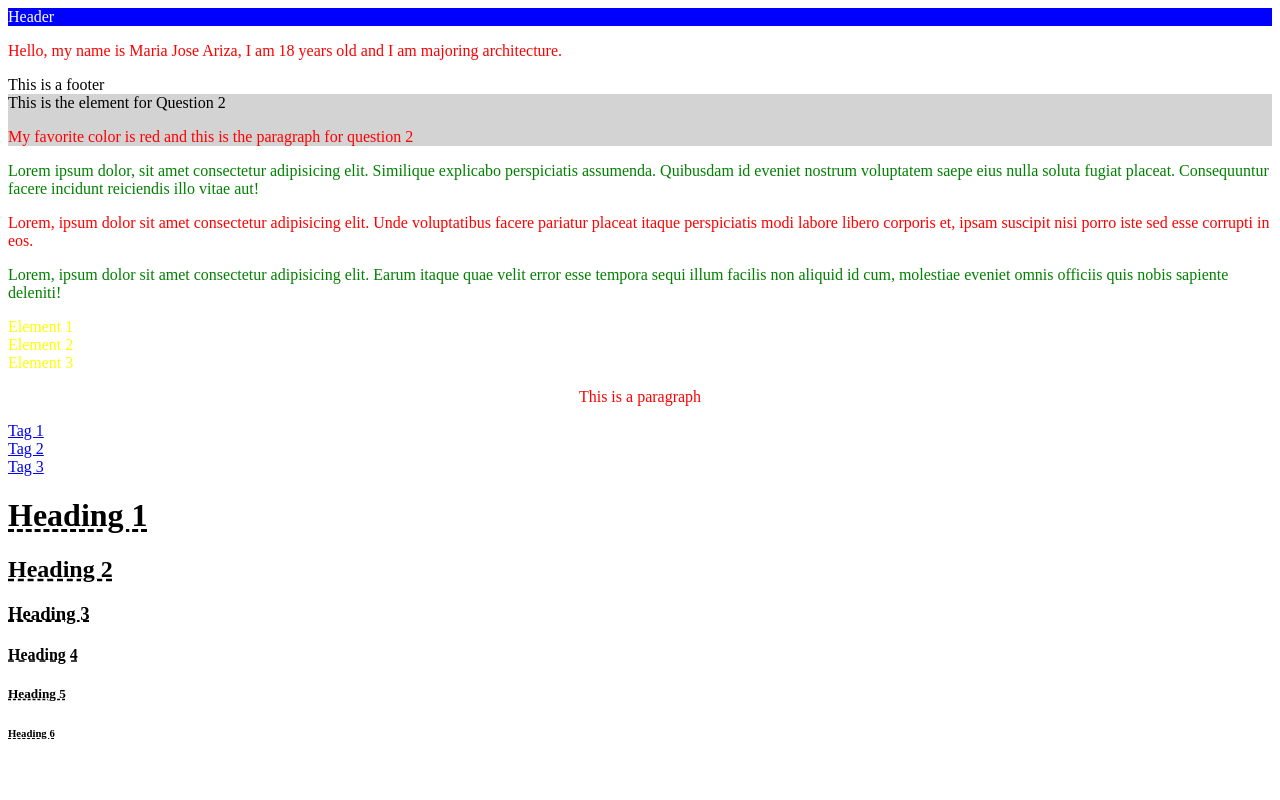
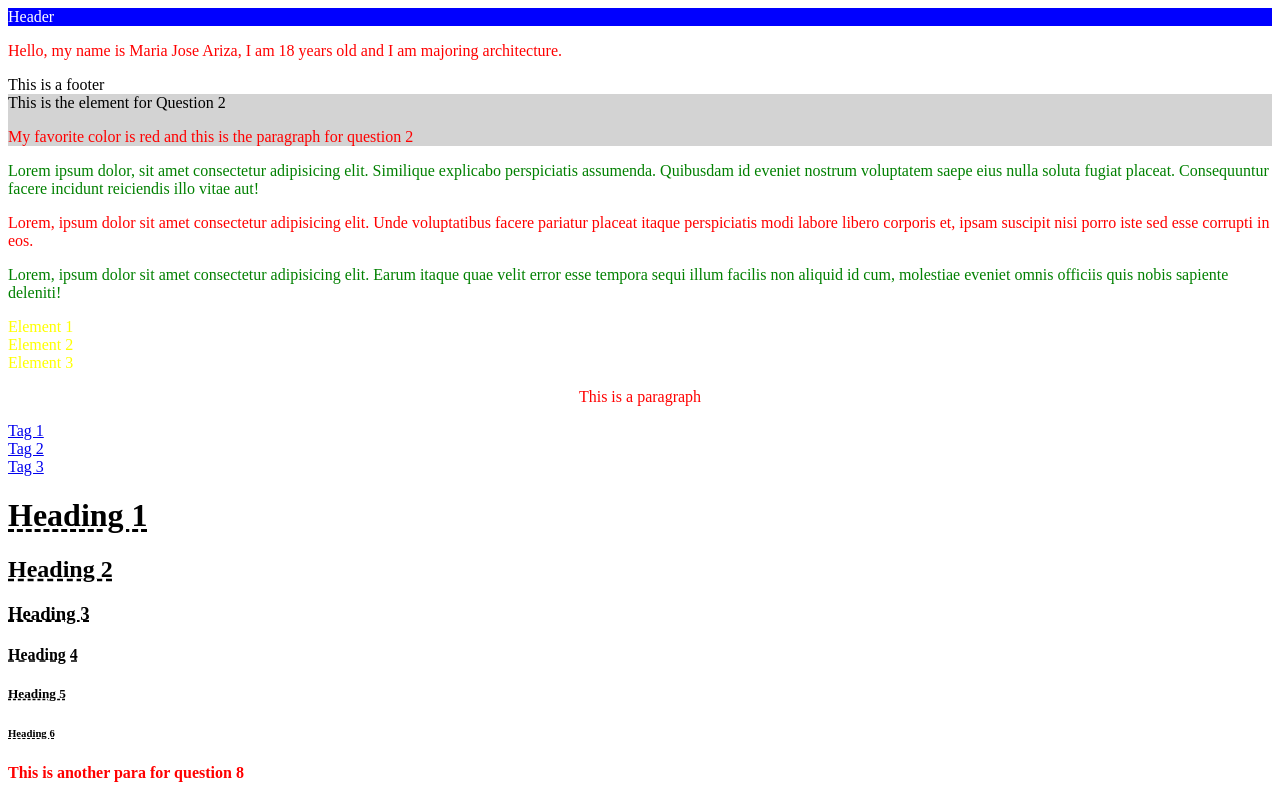
Before and after one commit to majoarizalopez/LAB4, a plain HTML site: page INDEX.HTML in a window 1280 px wide. Drawn offline with Linux system fonts and the light colour scheme.

Commit message:
Question 8

```diff
--- a/INDEX.HTML
+++ b/INDEX.HTML
@@ -61,6 +61,10 @@ Element 1
 <h5 class="dash"> Heading 5</h5>
 <h6 class="dash"> Heading 6</h6>
 
+<!--Question 8-->
+
+<p class="bold-text"> This is another para for question 8</p>
+
 
 
 </body>
--- a/STYLES.CSS
+++ b/STYLES.CSS
@@ -39,5 +39,6 @@ text-decoration-line: underline;
 
 }
 
-
+.bold-text{
+    font-weight: bold;
 }
```
